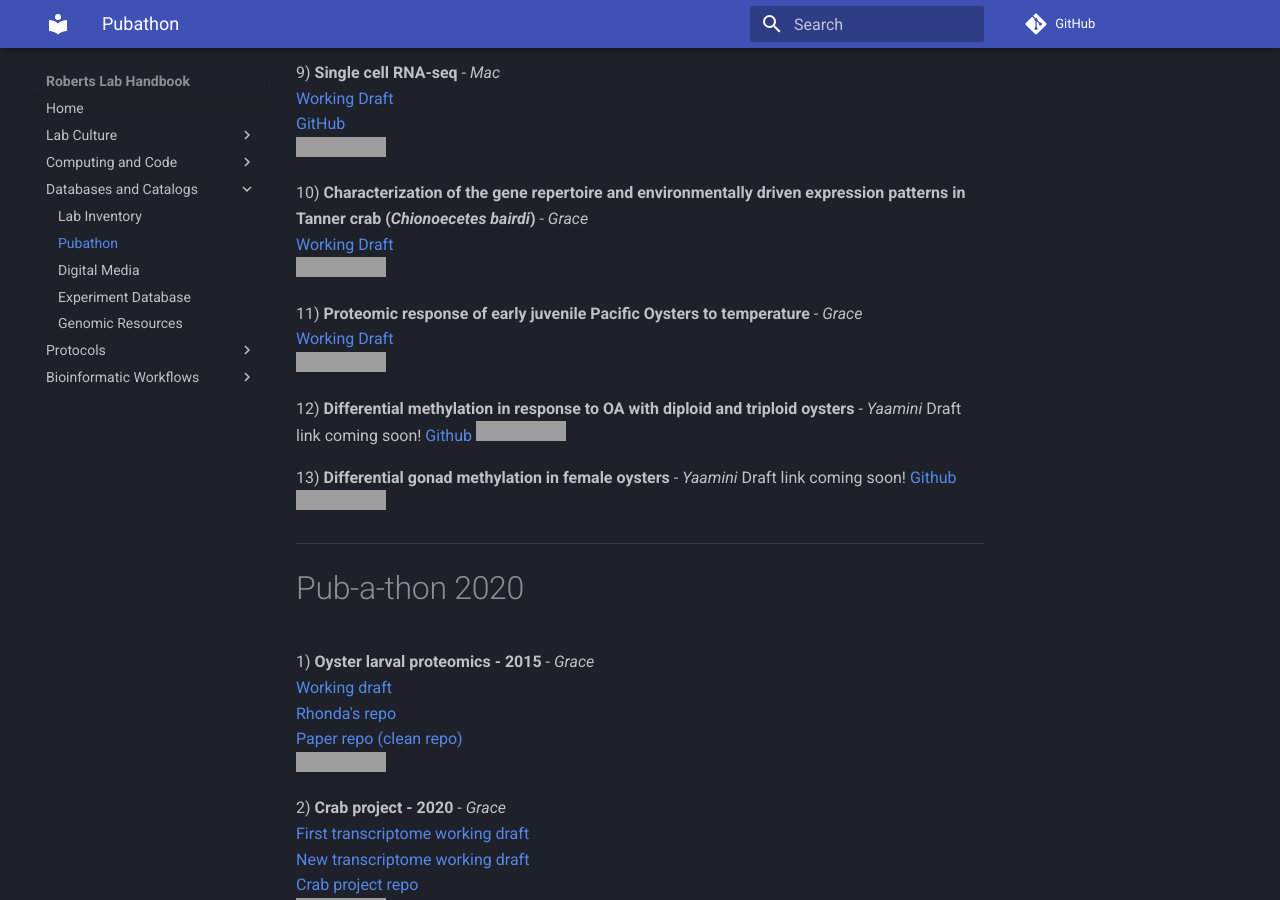
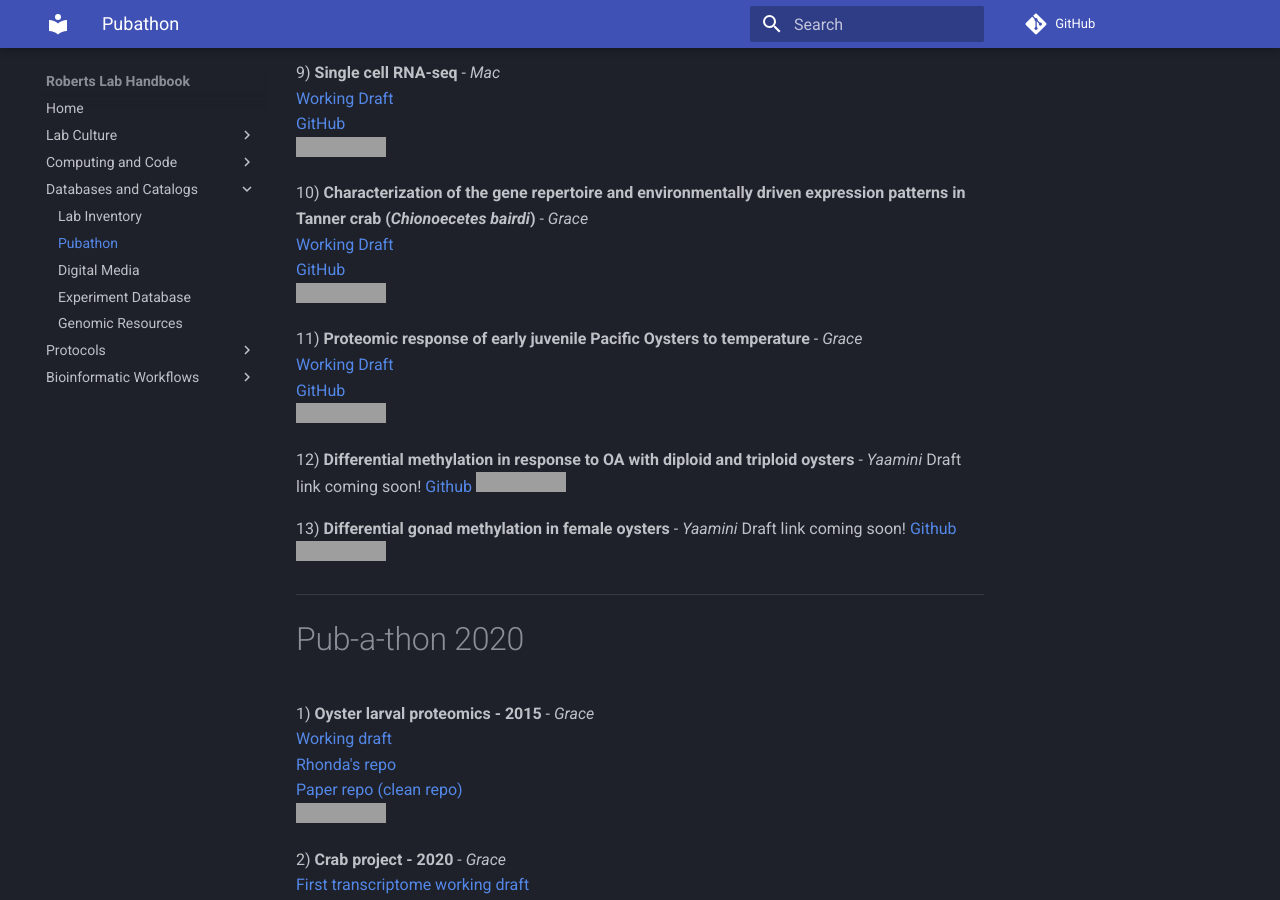
Before and after one commit to RobertsLab/resources, an MkDocs documentation site: the page built from docs/Pubathon.md, in a window 1280 px wide and 900 px high, scrolled down 1185 px, cut to the strip 0-900 px from the top of the window. Built offline with MkDocs 1.6.1 and Material for MkDocs 9.7.7, drawn with Linux system fonts in a browser that asks for light colours; comment, search, counter and statistics services are not loaded; grey boxes are pictures that could not be loaded.

Commit message:
add GitHub links for Grace's papers

```diff
--- a/docs/Pubathon.md
+++ b/docs/Pubathon.md
@@ -50,10 +50,12 @@ Journal: TBD
 
 10) **Characterization of the gene repertoire and environmentally driven expression patterns in Tanner crab (_Chionoecetes bairdi_)** - _Grace_
 [Working Draft](https://docs.google.com/document/d/1dKwKKFfLoBPAswzMlaJ7Fk5BKDAN6C4ldv-6xpWIr9s/edit)
+[GitHub](https://github.com/RobertsLab/paper-tanner-crab)
 ![status](https://img.shields.io/badge/pub--a--thon%20status-in%20progress-orange.svg)
 
 11) **Proteomic response of early juvenile Pacific Oysters to temperature** - _Grace_
 [Working Draft](https://docs.google.com/document/d/1OaYNzlOJr5QibCYt8--GMNGvXlzHPR9_daCkNUVkj-U/edit)
+[GitHub](https://github.com/grace-ac/paper-pacific.oyster-larvae)
 ![status](https://img.shields.io/badge/pub--a--thon%20status-in%20progress-orange.svg)
 
 12) **Differential methylation in response to OA with diploid and triploid oysters** - _Yaamini_
```
